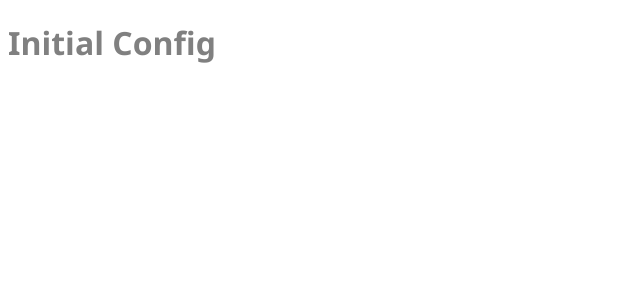
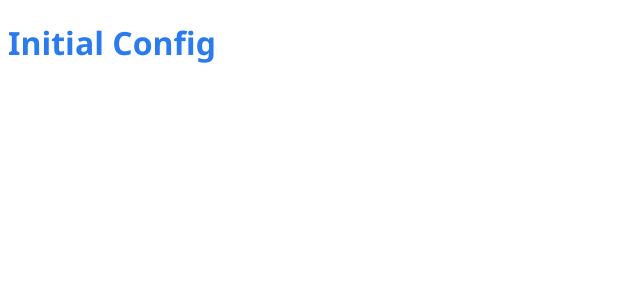
Before and after one commit to soyjuanjohernandez/57movies, a React app: page / in a window 1280 px wide. Shown: the top 300 px of the page, without its empty margins (0-640 px from the left). Built offline with nearby package versions, Linux system fonts and the light colour scheme; the HTML template or start-up script is replaced by a standard one.

Commit message:
add css variables

```diff
--- /dev/null
+++ b/src/styles/_variables.scss
@@ -0,0 +1,20 @@
+:root{
+    --color-primary: #2b7bed;
+    --color-secondary:#000000;
+    --color-accent:#27b1fa;
+    --color-white:#fff;
+    --color-gray:#a5adc3;
+
+    --spacing-xs: 5px;
+    --spacing-s: 10px;
+    --spacing-m: 15px;
+    --spacing-l: 20px;
+    --spacing-xl: 20px;
+
+    --box-shadow: 0 1px 3px rgba(0, 0, 0, 0.3);
+
+    --transition-all: all .3s;
+    --transition-time: .3s;
+
+
+}
--- a/src/styles/global.scss
+++ b/src/styles/global.scss
@@ -1,7 +1,12 @@
-$base-color: #808080;
+@import 'variables';
+
+
+
+$base-color: var(--color-primary);
 
 body{
     font-family: 'Segoe UI', Tahoma, Geneva, Verdana, sans-serif;
+    font-size:16px;
 }
 
 h1{
```
